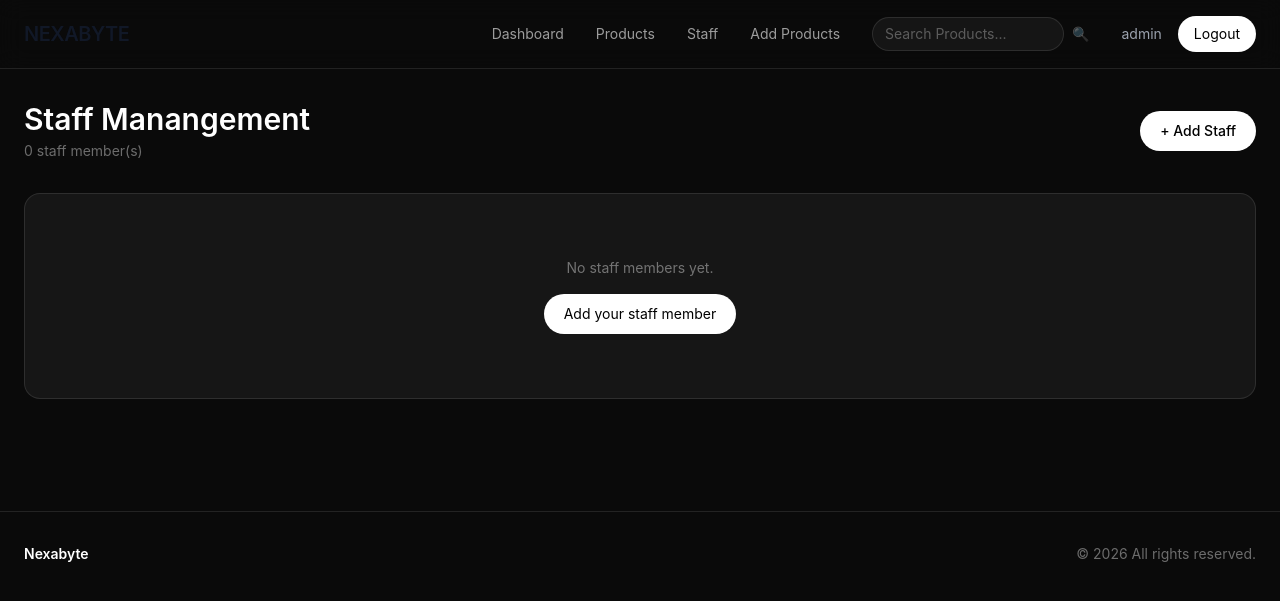
After one commit to Shone-Davis/Nexabyte-inventory-manager, a Flask app: page /admin/staff in a window 1280 px wide. The commit adds this page. Shown: the top 601 px of the page. Run offline with Flask 3, Linux system fonts and the light colour scheme; a user stored in the database is signed in; some libraries are stand-ins or nearby versions.

Commit message:
Add Staff role system and user management

```diff
--- a/app.py
+++ b/app.py
@@ -26,10 +26,12 @@ def create_app():
     from routes.auth import auth
     from routes.products import products
     from routes.dashboard import dashboard
+    from routes.admin import admin
 
     app.register_blueprint(auth)
     app.register_blueprint(products)
     app.register_blueprint(dashboard)
+    app.register_blueprint(admin)
 
     # Error handlers
     @app.errorhandler(404)
@@ -40,11 +42,16 @@ def create_app():
     def server_error(e):
         return render_template("errors/500.html"), 500
 
+    @app.errorhandler(403)
+    def forbidden(e):
+        return render_template("errors/403.html"), 403
+
     # Create tables and seed admin
     with app.app_context():
         db.create_all()
         if not User.query.filter_by(username=app.config["ADMIN_USERNAME"]).first():
-            admin = User(username=app.config["ADMIN_USERNAME"])
+            admin = User(
+                username=app.config["ADMIN_USERNAME"], role="admin", is_admin=True)
             admin.set_password(app.config["ADMIN_PASSWORD"])
             db.session.add(admin)
             db.session.commit()
--- a/config.py
+++ b/config.py
@@ -7,8 +7,9 @@ load_dotenv()
 class Config:
     SECRET_KEY = os.getenv("SECRET_KEY", "fallback_secret")
     SQLALCHEMY_DATABASE_URI = os.getenv(
-        # Railway fixed
-        "DATABASE_URL", "sqlite:///nexabyte.db").replace("postgres://", "postgresql://")
+        "DATABASE_URL",
+        "sqlite:///nexabyte.db"
+    ).replace("postgres://", "postgresql://")
     SQLALCHEMY_TRACK_MODIFICATIONS = False
     ADMIN_USERNAME = os.getenv("ADMIN_USERNAME", "admin")
     ADMIN_PASSWORD = os.getenv("ADMIN_PASSWORD", "admin123")
--- a/models.py
+++ b/models.py
@@ -10,7 +10,8 @@ class User(UserMixin, db.Model):
     id = db.Column(db.Integer, primary_key=True)
     username = db.Column(db.String(80), unique=True, nullable=False)
     password_hash = db.Column(db.String(200), nullable=False)
-    is_admin = db.Column(db.Boolean, default=True)
+    is_admin = db.Column(db.Boolean, default=False)
+    role = db.Column(db.String(20), default="staff")
     created_at = db.Column(db.DateTime, default=datetime.utcnow)
 
     def set_password(self, password):
@@ -21,6 +22,14 @@ class User(UserMixin, db.Model):
 
     def __repr__(self):
         return f"<User {self.username}>"
+
+    @property
+    def is_admin_user(self):
+        return self.role == "admin"
+
+    @property
+    def is_staff(self):
+        return self.role == "staff"
 
 
 class Product(db.Model):
--- /dev/null
+++ b/routes/admin.py
@@ -0,0 +1,69 @@
+from flask import Blueprint, request, redirect, url_for, render_template, flash
+from flask_login import login_required, current_user
+from models import User, db
+from functools import wraps
+from flask import abort
+
+admin = Blueprint("admin", __name__)
+
+
+def admin_required(f):
+    @wraps(f)
+    def decorated(*args, **kwargs):
+        if not current_user.is_admin_user:
+            abort(403)
+        return f(*args, **kwargs)
+    return decorated
+
+
+@admin.route("/admin/staff")
+@login_required
+@admin_required
+def staff_list():
+    staff_members = User.query.filter_by(role="staff").all()
+    return render_template("admin/staff.html", staff_members=staff_members)
+
+
+@admin.route("/admin/staff/create", methods=["GET", "POST"])
+@login_required
+@admin_required
+def create_staff():
+    if request.method == "POST":
+        username = request.form.get("username", "").strip()
+        password = request.form.get("password", "").strip()
+
+        if not username:
+            flash("Username is required!", "error")
+        elif not password:
+            flash("Password is required!", "error")
+        elif len(password) < 6:
+            flash("Password must be at least 6 characters!", "error")
+        elif User.query.filter_by(username=username).first():
+            flash(f"Username '{username}' already exists!", "error")
+        else:                    # ← else belongs HERE inside the POST block
+            new_staff = User(
+                username=username,
+                role="staff",
+                is_admin=False
+            )
+            new_staff.set_password(password)
+            db.session.add(new_staff)
+            db.session.commit()
+            flash(f"Staff account '{username}' created!", "success")
+            return redirect(url_for("admin.staff_list"))
+
+    return render_template("admin/create_staff.html")
+
+
+@admin.route("/admin/staff/delete/<int:id>", methods=["POST"])
+@login_required
+@admin_required
+def delete_staff(id):
+    staff = User.query.get_or_404(id)
+    if staff.role == "admin":
+        flash("Cannot delete admin accounts!", "error")
+        return redirect(url_for('admin.staff_list'))
+    db.session.delete(staff)
+    db.session.commit()
+    flash(f"Staff account '{staff.username}' removed.", "success")
+    return redirect(url_for('admin.staff_list'))
--- a/routes/products.py
+++ b/routes/products.py
@@ -1,6 +1,7 @@
 from flask import Blueprint, render_template, flash, request, redirect, url_for
 from models import Product, db
-from flask_login import login_required
+from flask_login import login_required, current_user
+from routes.admin import admin_required
 
 products = Blueprint("products", __name__)
 
@@ -17,6 +18,7 @@ def index():
 
 @products.route("/products/add", methods=["GET", "POST"])
 @login_required
+@admin_required
 def add():
     error = None
 
@@ -59,6 +61,7 @@ def add():
 
 @products.route("/products/delete/<int:id>", methods=["POST"])
 @login_required
+@admin_required
 def delete(id):
     product = Product.query.get_or_404(id)
     try:
@@ -74,6 +77,7 @@ def delete(id):
 
 @products.route("/products/edit/<int:id>", methods=["GET", "POST"])
 @login_required
+@admin_required
 def edit(id):
     error = None
     product = Product.query.get_or_404(id)  # find product or show 404
--- /dev/null
+++ b/templates/admin/staff.html
@@ -0,0 +1,67 @@
+{% extends "base.html" %}
+{% block title %}Staff Management - Nexabyte{% endblock %}
+{% block content %}
+<div class="mb-8 flex items-center justify-between">
+    <div>
+        <h1 class="text-3xl font-semibold text-white">Staff Manangement</h1>
+        <p class="text-white/40 text-sm mt-1">
+            {{staff_members | length }} staff member(s)
+        </p>
+    </div>
+    <a href="{{url_for('admin.create_staff')}}" class="bg-white text-black px-5 py-2.5 rounded-full text-sm
+    font-medium hover:bg-white/90 transition-colors">
+        + Add Staff
+    </a>
+</div>
+
+<!-- Staff Table -->
+<div class="bg-white/5 border border-white/10 rounded-2xl overflow-hidden">
+    {% if staff_members %}
+    <table class="w-full text-sm">
+        <thead>
+            <tr class="border-b border-white/10 bg-white/5">
+                <th class="text-left px-6 py-4 text-white/40 font-medium">Username</th>
+                <th class="text-left px-6 py-4 text-white/40 font-medium">Role</th>
+                <th class="text-left px-6 py-4 text-white/40 font-medium">Created</th>
+                <th class="text-left px-6 py-4 text-white/40 font-medium">Actions</th>
+            </tr>
+        </thead>
+        <tbody>
+            {% for member in staff_members %}
+            <tr class="border-b border-white/5 last:border-0 hover:bg-white/5 transition-colors">
+                <td class="px-6 py-4">
+                    <p class="font-medium text-white">{{ member.username }}</p>
+                </td>
+                <td class="px-6 py-4">
+                    <span class="bg-blue-500/10 text-blue-400 border border-blue-500/20
+                                 px-3 py-1 rounded-full text-sm font-medium">
+                        Staff
+                    </span>
+                </td>
+                <td class="px-6 py-4 text-white/40 text-sm">
+                    {{ member.created_at.strftime('%B %d, %Y') if member.created_at else 'N/A'}}
+                </td>
+                <td class="px-6 py-4">
+                    <form action="{{ url_for('admin.delete_staff', id =member.id)}}" method="POST"
+                        onsbmit="return confirm('Remove {{member.username }}?')">
+                        <button type="submit"
+                            class="text-red-400 hover:text-red-300 transition-colors text-xs font-medium">
+                            Remove
+                        </button>
+                    </form>
+                </td>
+            </tr>
+            {% endfor %}
+        </tbody>
+    </table>
+    {% else %}
+    <div class="text-center py-16">
+        <p class="text-white/40 text-sm">No staff members yet.</p>
+        <a href="{{url_for('admin.create_staff')}}" class="mt-4 inline-block bg-white text-black px-5 py-2.5
+                                                           rounded-full text-sm hover:bg-white/90 transition-colors">
+            Add your staff member
+        </a>
+    </div>
+    {% endif %}
+</div>
+{% endblock %}
--- a/templates/base.html
+++ b/templates/base.html
@@ -39,9 +39,17 @@
                 <a href="{{ url_for('products.index') }}"
                     class="text-sm text-white/60 hover:text-white transition-colors">
                     Products</a>
+                {% if current_user.is_admin_user %}
+                <a href="{{ url_for('admin.staff_list') }}"
+                    class="hidden md:block text-sm text-white/60 hover:text-white transition-colors">
+                    Staff
+                </a>
+                {% endif %}
+                {% if current_user.is_admin_user%}
                 <a href="{{ url_for('products.add') }}"
                     class="text-sm text-white/60 hover:text-white transition-colors">
                     Add Products</a>
+                {% endif %}
                 {% if current_user.is_authenticated %}
                 <form action="{{url_for('products.search')}}" method="GET" class="flex items-center gap-2">
                     <input type="text" name="q" placeholder="Search Products..." class="bg-white/5 border border-white/10 text-white text-sm
--- a/templates/products/detail.html
+++ b/templates/products/detail.html
@@ -173,6 +173,7 @@
 
         <!-- Admin Actions -->
         {% if current_user.is_authenticated %}
+        {% if current_user.is_admin_user %}
         <div class="bg-white/5 border border-white/10 rounded-2xl p-6">
             <p class="text-white/40 text-xs uppercase tracking-widest mb-6">
                 Actions
@@ -195,7 +196,7 @@
             </div>
         </div>
         {% endif %}
-
+        {% endif %}
     </div>
 </div>
 
--- a/templates/products/index.html
+++ b/templates/products/index.html
@@ -73,6 +73,8 @@
                     <!-- Actions -->
                     <td class="px-6 py-4">
                         <div class="flex items-center gap-3">
+                            {% if current_user.is_authenticated %}
+                            {% if current_user.is_admin_user %}
                             <a href="{{ url_for('products.edit', id=product.id) }}"
                                 class="text-white/40 hover:text-white transition-colors text-xs font-medium">
                                 Edit
@@ -84,6 +86,10 @@
                                     Delete
                                 </button>
                             </form>
+                            {% else %}
+                            <span class="text-white/20 text-xs">View Only</span>
+                            {% endif %}
+                            {% endif %}
                         </div>
                     </td>
                 </tr>
--- a/templates/products/search.html
+++ b/templates/products/search.html
@@ -76,6 +76,8 @@
 
                 <td class="px-6 py-4">
                     <div class="flex items-center gap-3">
+                        {% if current_user.is_authenticated %}
+                        {% if current_user.is_admin_user %}
                         <a href="{{ url_for('products.edit', id=product.id) }}"
                             class="text-white/40 hover:text-white transition-colors text-xs font-medium">
                             Edit
@@ -87,6 +89,10 @@
                                 Delete
                             </button>
                         </form>
+                        {% else %}
+                        <span class="text-white/20 text-xs">View Only</span>
+                        {% endif %}
+                        {% endif %}
                     </div>
                 </td>
 
```
Also changed, not shown: migrations/versions/9a7516b292b6_add_role_column_to_user_model.py (added, +32 -0 lines), templates/admin/create_staff.html (added, +60 -0 lines), templates/errors/403.html (added, +13 -0 lines).
